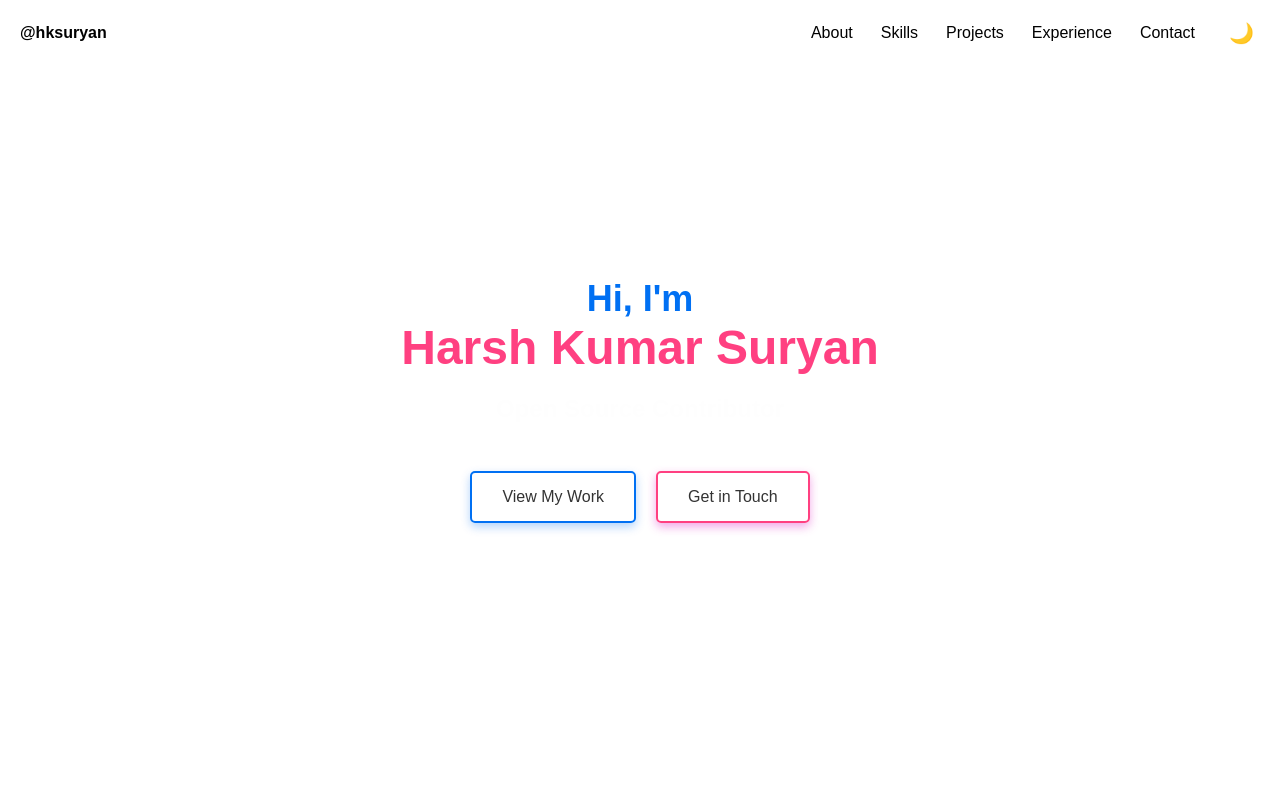
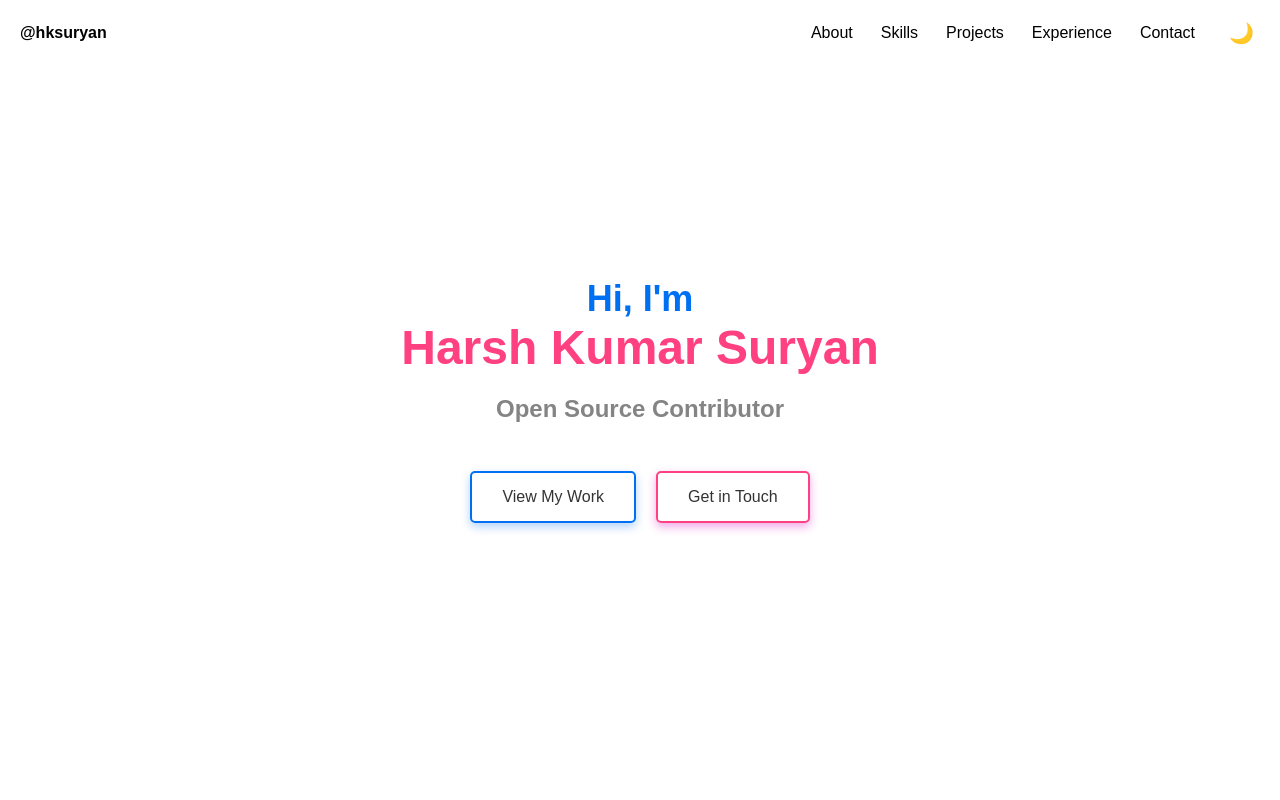
Before and after one commit to HKSuryan/Port-next, a Next.js app: page / in a window 1280 px wide. Shown: the top 800 px of the page. Built offline with nearby package versions, Linux system fonts and the light colour scheme.

Commit message:
fixed the delay

```diff
--- a/src/app/styles/Home.module.css
+++ b/src/app/styles/Home.module.css
@@ -49,7 +49,6 @@
 .dynamicText {
   transition: opacity 0.5s ease-in-out;
   animation: fadeInOut 2s ease-in-out infinite;
-  animation-delay: 0.5s;
 }
 
 @keyframes fadeInOut {
```
